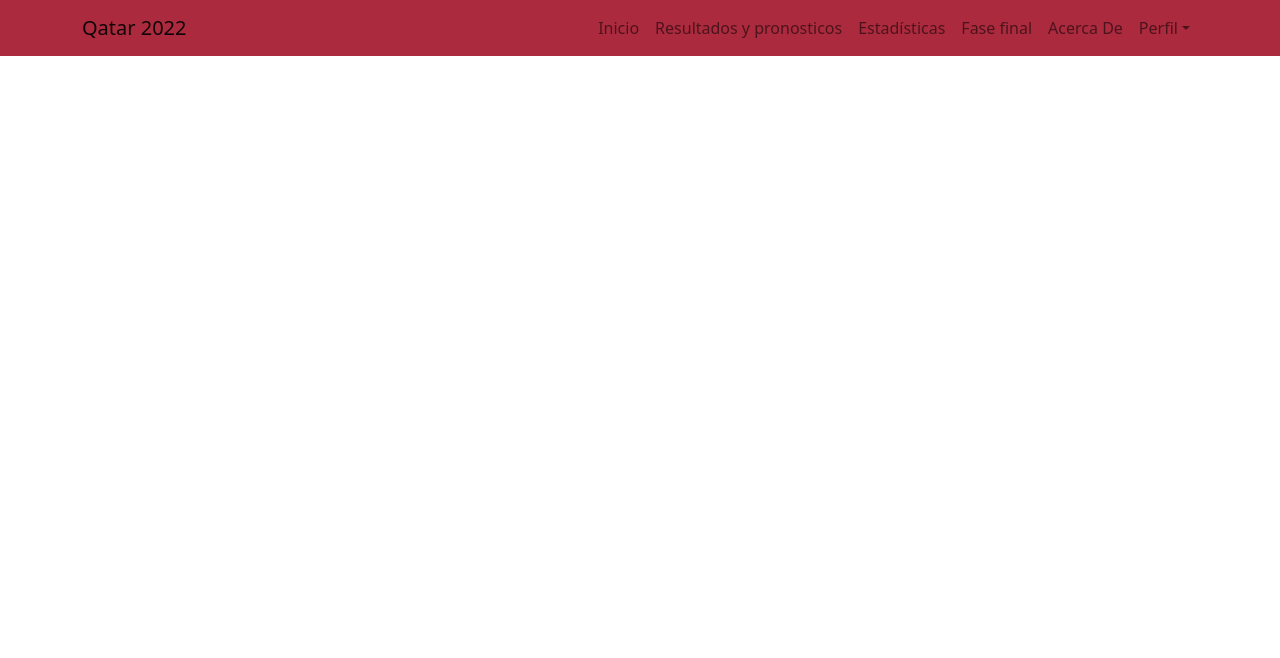
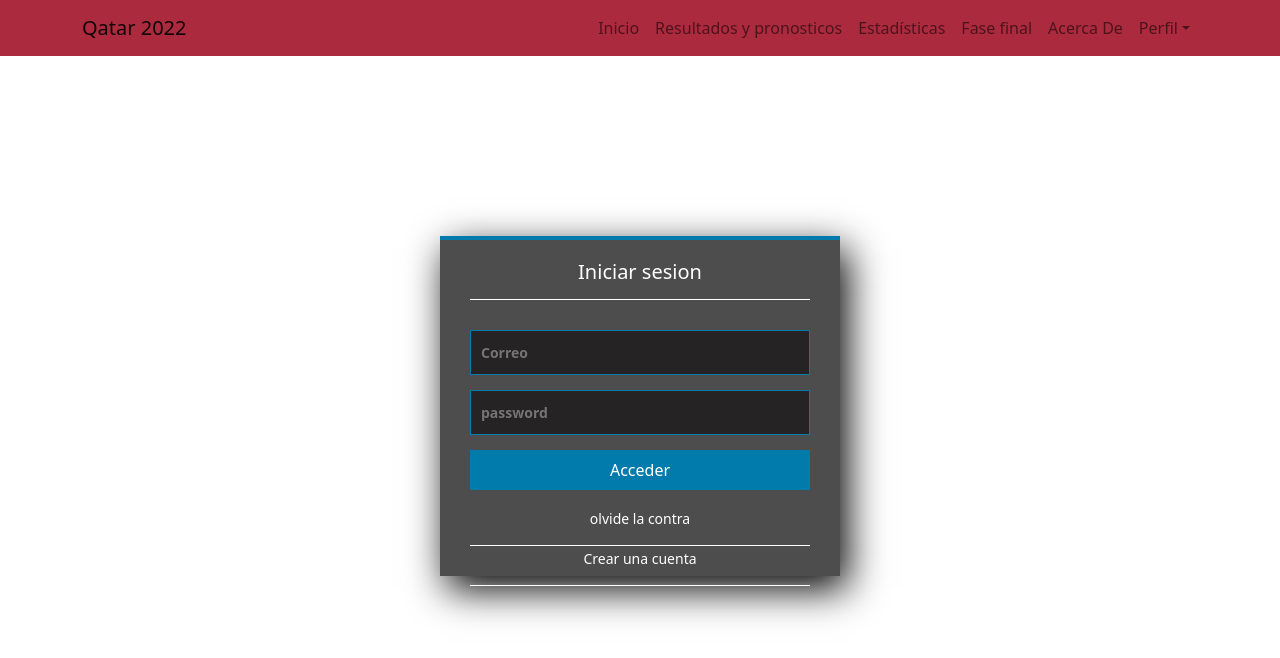
Before and after one commit to Proyecto-Qatar-2022-TPI115/fixture_qatar_frontend, a Vue app: page /login in a window 1280 px wide. Shown: the top 658 px of the page. Built offline with nearby package versions, Linux system fonts and the light colour scheme; no server answers.

Commit message:
Login
Agregue el css y el login

```diff
--- /dev/null
+++ b/src/assets/css/estilosSesion.css
@@ -0,0 +1,66 @@
+* {
+    margin: 0;
+    padding: 0;
+    box-sizing: border-box;
+  }
+
+  body {
+    font-family: arial;
+    /*background-image: url('images/City2.png');*/
+  }
+
+  .form-login {
+    width: 400px;
+    height: 340px;
+    background: #4e4d4d;
+    margin: auto;
+    margin-top: 180px;
+    box-shadow: 7px 13px 37px #000;
+    padding: 20px 30px;
+    border-top: 4px solid #017bab;
+    color: white;
+  }
+
+  .form-login h5 {
+    margin: 0;
+    text-align: center;
+    height: 40px;
+    margin-bottom: 30px;
+    border-bottom: 1px solid;
+    font-size: 20px;
+  }
+
+  .controls {
+    width: 100%;
+    border: 1px solid #017bab;
+    margin-bottom: 15px;
+    padding: 11px 10px;
+    background: #252323;
+    font-size: 14px;
+    font-weight: bold;
+  }
+
+  .buttons {
+    width: 100%;
+    height: 40px;
+    background: #017bab;
+    border: none;
+    color: white;
+    margin-bottom: 16px;
+  }
+
+  .form-login p{
+    height: 40px;
+    text-align: center;
+    border-bottom: 1px solid;
+  }
+
+  .form-login a {
+    color: white;
+    text-decoration: none;
+    font-size: 14px;
+  }
+
+  .form-login a:hover {
+    text-decoration: underline;
+  }
--- a/src/components/Header.vue
+++ b/src/components/Header.vue
@@ -23,6 +23,9 @@
                     <li class="nav-item dropdown">
                         <a class="nav-link dropdown-toggle" id="navbarDropdown" href="#" role="button" data-bs-toggle="dropdown" aria-expanded="false">Perfil</a>
                         <ul class="dropdown-menu dropdown-menu-end" aria-labelledby="navbarDropdown">
+                            <li>
+                                <router-link class="dropdown-item" to="Login">Iniciar Sesion</router-link>
+                            </li>
                             <li>
                                 <router-link class="dropdown-item" to="pantallaperfil">Perfil</router-link>
                             </li>
--- a/src/components/Login.vue
+++ b/src/components/Login.vue
@@ -1,5 +1,12 @@
 <template>
-
+    <section class="form-login">
+        <h5>Iniciar sesion</h5>
+        <input class="controls" type="text" name="User" value="" placeholder="Correo" >
+        <input class="controls" type="password" name="Password" value="" placeholder="password">
+        <input class="buttons" type="submit" name="" value="Acceder">
+        <p><a href="#">olvide la contra</a> </p>
+        <p><a href="#">Crear una cuenta </a> </p>
+    </section>
 </template>
 
 <script>
@@ -17,7 +24,8 @@ import axios from 'axios'
             let url = 'http://fixture_qatar_backend.test/api/auth/login'
             await axios.post(url, {
                 email: 'admin@email.com',
-                    password: 'admin'
+                password: 'admin',
+                token: ""
             })
                 .then(function (response) {
                     console.log(response);
@@ -29,3 +37,6 @@ import axios from 'axios'
     }
 }
 </script>
+<style scoped>
+    @import '../assets/css/estilosSesion.css';
+</style>
```
Lines whose indentation alone changed are shown as unchanged.
